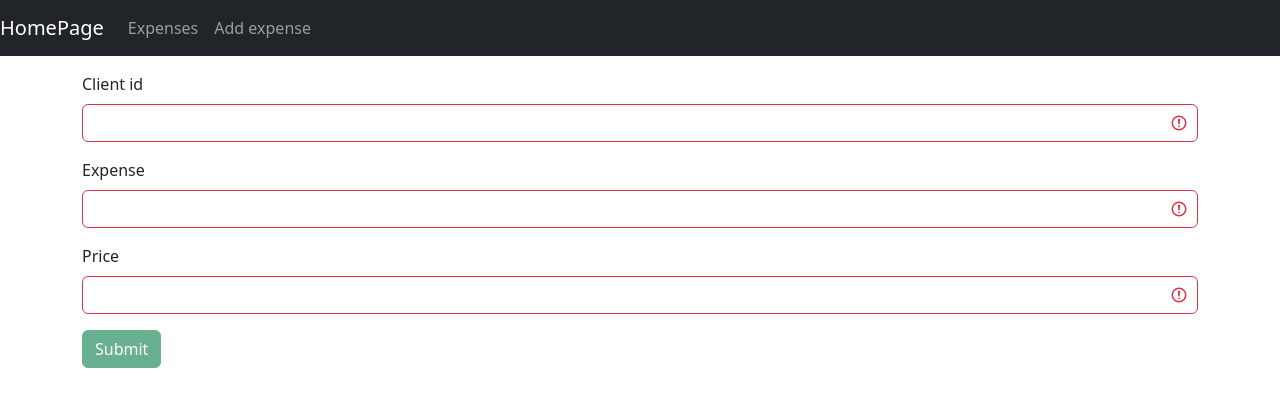
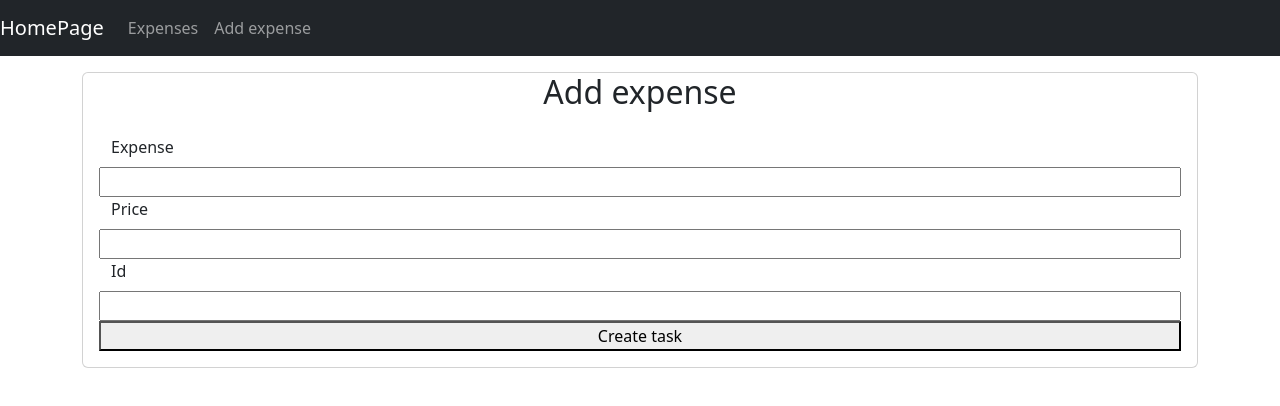
Before and after one commit to hsuliz/split-pay-app, a React (Create React App) app in the folder front-end/: page /add in a window 1280 px wide. Shown: the top 406 px of the page. Built offline with nearby package versions, Linux system fonts and the light colour scheme.

Commit message:
Ok formik cool asf

```diff
--- a/front-end/package.json
+++ b/front-end/package.json
@@ -13,7 +13,9 @@
     "@types/react-dom": "^18.0.8",
     "axios": "^1.1.3",
     "bootstrap": "^5.2.2",
+    "formik": "^2.2.9",
     "react": "^18.2.0",
+    "react-bootstrap": "^2.6.0",
     "react-dom": "^18.2.0",
     "react-router-dom": "^6.4.3",
     "react-scripts": "5.0.1",
--- a/front-end/src/components/AddExpense.tsx
+++ b/front-end/src/components/AddExpense.tsx
@@ -1,111 +1,59 @@
 import React, {ChangeEvent, useState} from "react";
 import {Expense} from "../services/Types";
 import expenseService from "../services/ExpenseService";
+import {Card, Container, Row} from "react-bootstrap";
+import {ErrorMessage, Field, Form, Formik, useFormik} from "formik";
+import {useNavigate} from "react-router-dom";
 
-const AddExpense: React.FC = () => {
+function AddExpense() {
 
-    const initialExpenseState: Expense = {
-        name: "", price: "", clientId: ""
-    }
+    const navigate = useNavigate();
 
-    const [expense, setExpense] = useState<Expense>(initialExpenseState);
-    const [submitted, setSubmitted] = useState<boolean>(false);
-
-    const handleInputChange = (event: ChangeEvent<HTMLInputElement>) => {
-        const {name, value} = event.target;
-        setExpense({...expense, [name]: value});
+    const initialValues: Expense = {
+        client: {
+            id: ""
+        },
+        name: "",
+        price: ""
     };
 
-    const saveExpense = () => {
-
-        const data = {
-            name: expense.name, price: expense.price, clientId: expense.clientId
-        }
-
-        expenseService.postExpense(data)
-            .then(() => {
-                console.log(data)
-            })
-            .then((response: any) => {
-                setExpense({
-                    name: response.data.name,
-                    price: response.data.price.parseFloat,
-                    clientId: response.data.clientId.parseInt
-                });
-                setSubmitted(true);
-                console.log("success");
-            })
+    const onSubmitCreate = (data: any) => {
+        console.log(data)
+        expenseService.post(data)
+            .then(() => navigate("/list"))
             .catch((e: Error) => {
                 console.log(e);
             })
-
-    }
-
-    const newTutorial = () => {
-        setExpense(initialExpenseState);
-        setSubmitted(false);
     };
 
-    const getDisabled = () => expense.price.length <= 0 || parseFloat(expense.price) <= 0;
+    return (
+        <Container>
+            <Row>
+                <Card>
+                    <h2 className="text-center">Add expense</h2>
+                    <Card.Body>
+                        <Formik initialValues={initialValues} onSubmit={onSubmitCreate}>
+                            <Form className="form row">
+                                <label>Expense</label>
+                                <ErrorMessage name="expense" component="span"/>
+                                <Field className="input" name="name"/>
 
-    return (
-        <div className="submit-form was-validated">
-            {submitted ? (<div>
-                <h4>You submitted successfully!</h4>
-                <button className="btn btn-success" onClick={newTutorial}>
-                    Add
-                </button>
-            </div>) : (<div>
+                                <label>Price</label>
+                                <ErrorMessage name="price" component="span"/>
+                                <Field className="input" name="price"/>
 
-                <div className="form-group">
-                    <label htmlFor="client-id">Client id</label>
-                    <input
-                        id="client-id"
-                        type="text"
-                        required
-                        className="form-control"
-                        value={expense.clientId}
-                        onChange={handleInputChange}
-                        name="clientId"
-                    />
-                </div>
+                                <label>Id</label>
+                                <ErrorMessage name="id" component="span"/>
+                                <Field className="input" name="client.id"/>
 
-                <div className="form-group">
-                    <label htmlFor="expense">Expense</label>
-                    <input
-                        id="expense"
-                        type="text"
-                        required
-                        className="form-control"
-                        value={expense.name}
-                        onChange={handleInputChange}
-                        name="name"
-                    />
-                </div>
-
-                <div className="form-group">
-                    <label htmlFor="price">Price</label>
-                    <input
-                        id="price"
-                        type="number"
-                        required
-                        className="form-control"
-                        value={expense.price}
-                        onChange={handleInputChange}
-                        name="price"
-                    />
-                </div>
-
-                <button onClick={saveExpense}
-                        disabled={
-                            getDisabled()
-                        }
-                        className="btn btn-success">
-                    Submit
-                </button>
-            </div>)}
-        </div>);
-
+                                <button type="submit">Create task</button>
+                            </Form>
+                        </Formik>
+                    </Card.Body>
+                </Card>
+            </Row>
+        </Container>
+    );
 }
 
 export default AddExpense
--- a/front-end/src/services/ExpenseService.ts
+++ b/front-end/src/services/ExpenseService.ts
@@ -9,12 +9,12 @@ const getExpenses = () => {
     return requester.get<Array<Expense>>("/expenses")
 }
 
-const postExpense = (client: Expense) => {
-    return requester.post<Expense>("/expenses", client)
+const post = (expense: Expense) => {
+    return requester.post<Expense>("/expenses", expense)
 }
 
 const ExpenseService = {
-    getExpense, getExpenses, postExpense
+    getExpense, getExpenses, post
 }
 
 export default ExpenseService;
```
Also changed, not shown: front-end/src/services/Types.ts (+4 -4 lines), 2 other files (tests, documents, lock files or other folders).
